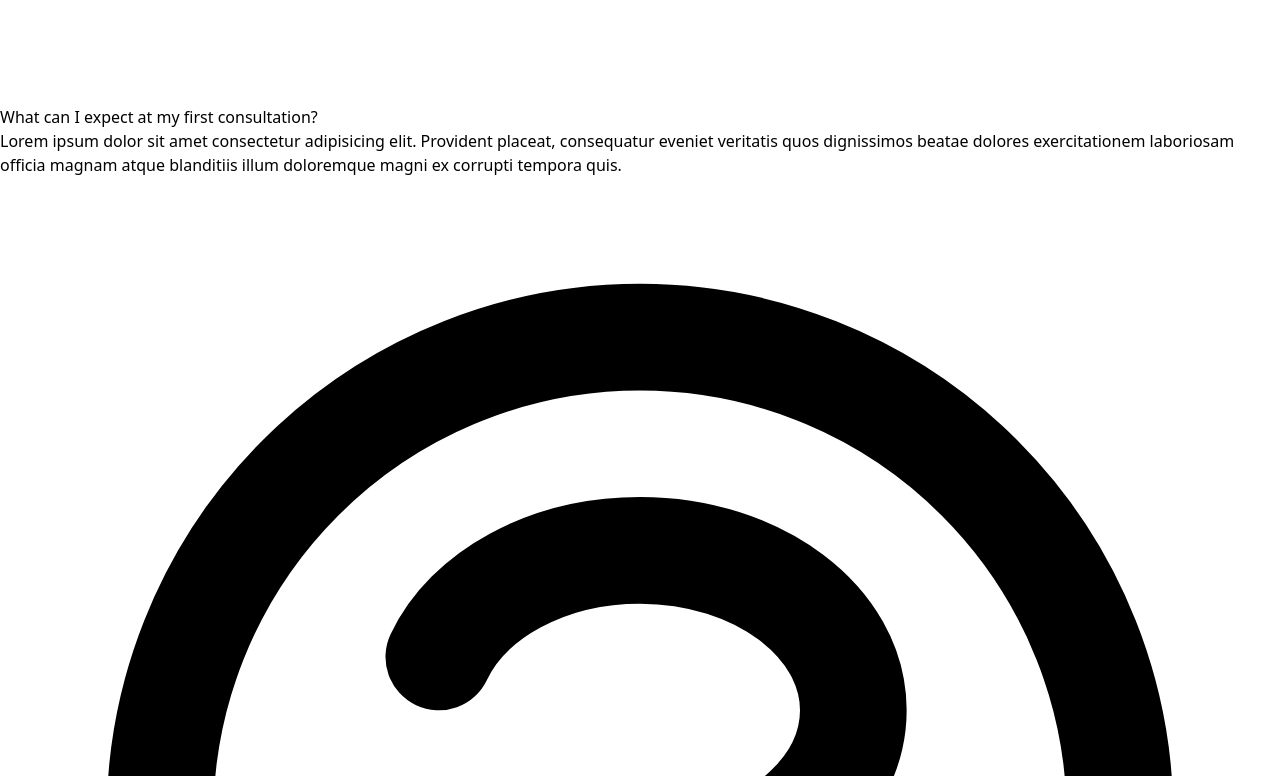
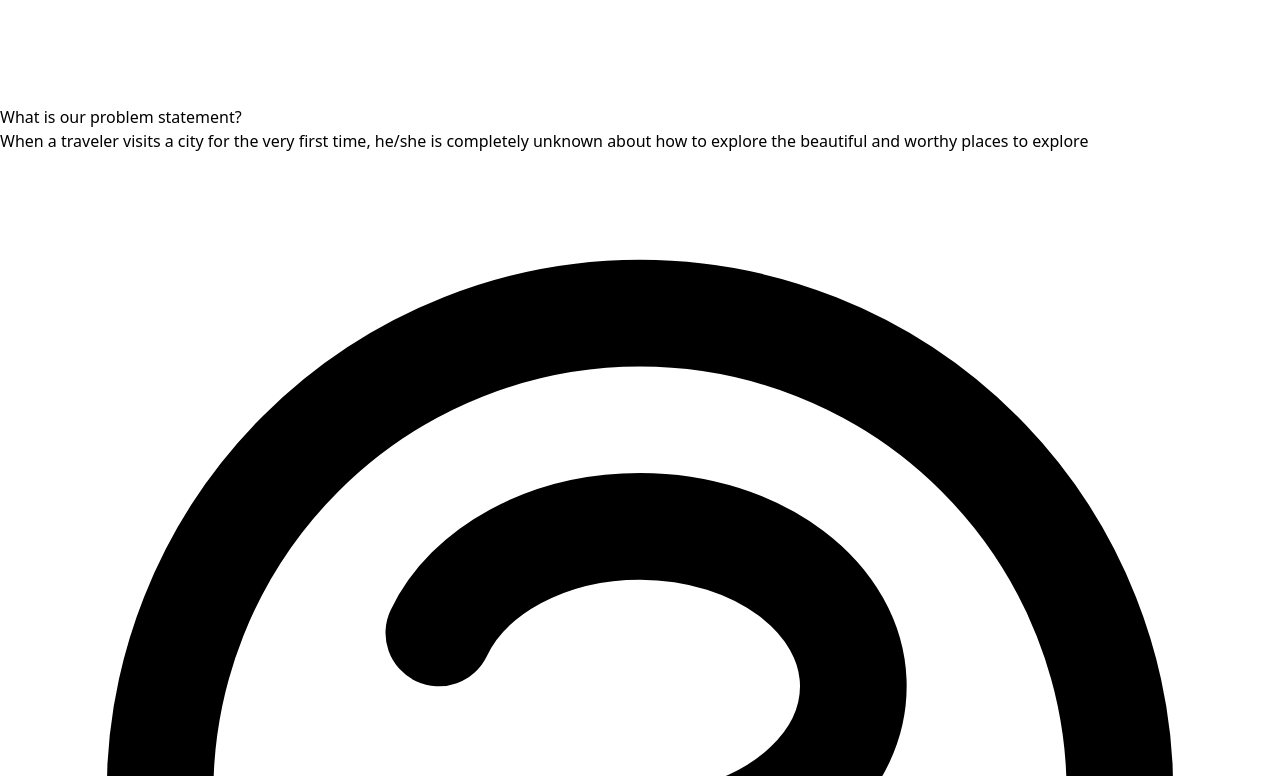
Before and after one commit to pratikkumar399/connectIndia, a React (Vite) app: page / in a window 1280 px wide. Shown: the part 2624-3400 px from the top of the page. Built offline with nearby package versions, Linux system fonts and the light colour scheme; no server answers.

Commit message:
Completed the faq section

```diff
--- a/src/components/Faq.jsx
+++ b/src/components/Faq.jsx
@@ -4,34 +4,34 @@ import FaqItem from '../utils/FaqItem'; // Import the FaqItem component
 const Faq = () => {
     const faqItems = [
         {
-            question: 'What can I expect at my first consultation?',
+            question: 'What is our problem statement?',
             answer:
-                'Lorem ipsum dolor sit amet consectetur adipisicing elit. Provident placeat, consequatur eveniet veritatis quos dignissimos beatae dolores exercitationem laboriosam officia magnam atque blanditiis illum doloremque magni ex corrupti tempora quis.',
+                'When a traveler visits a city for the very first time, he/she is completely unknown about how to explore the beautiful and worthy places to explore',
         },
         {
-            question: 'What can I expect at my first consultation?',
+            question: 'What is our solution ?',
             answer:
-                'Lorem ipsum dolor sit amet consectetur adipisicing elit. Provident placeat, consequatur eveniet veritatis quos dignissimos beatae dolores exercitationem laboriosam officia magnam atque blanditiis illum doloremque magni ex corrupti tempora quis.',
+                'It is an all-in-one website which offers three major options collectively based on the city the user is searching for- Explore, Accommodation Booking and Guide Booking.',
         },
         {
-            question: 'What can I expect at my first consultation?',
+            question: 'What is Explore section about?',
             answer:
-                'Lorem ipsum dolor sit amet consectetur adipisicing elit. Provident placeat, consequatur eveniet veritatis quos dignissimos beatae dolores exercitationem laboriosam officia magnam atque blanditiis illum doloremque magni ex corrupti tempora quis.',
+                'In this section, the user gets to explore all the tourist attractions of the city he/she entered with ample of images of each site',
         },
         {
-            question: 'What can I expect at my first consultation?',
+            question: 'What is Accommodations section about?',
             answer:
-                'Lorem ipsum dolor sit amet consectetur adipisicing elit. Provident placeat, consequatur eveniet veritatis quos dignissimos beatae dolores exercitationem laboriosam officia magnam atque blanditiis illum doloremque magni ex corrupti tempora quis.',
+                'This section allows user to book an accommodation.',
         },
         {
-            question: 'What can I expect at my first consultation?',
+            question: 'What is Guides section about?',
             answer:
-                'Lorem ipsum dolor sit amet consectetur adipisicing elit. Provident placeat, consequatur eveniet veritatis quos dignissimos beatae dolores exercitationem laboriosam officia magnam atque blanditiis illum doloremque magni ex corrupti tempora quis.',
+                'This section allows user to book a local guide.',
         },
         {
-            question: 'What can I expect at my first consultation?',
+            question: 'What is Rahi?',
             answer:
-                'Lorem ipsum dolor sit amet consectetur adipisicing elit. Provident placeat, consequatur eveniet veritatis quos dignissimos beatae dolores exercitationem laboriosam officia magnam atque blanditiis illum doloremque magni ex corrupti tempora quis.',
+                'The user can ask questions to the virtual guide “Rahi" and can get the detailed responses',
         },
         // Add more FAQ items here
     ];
```
